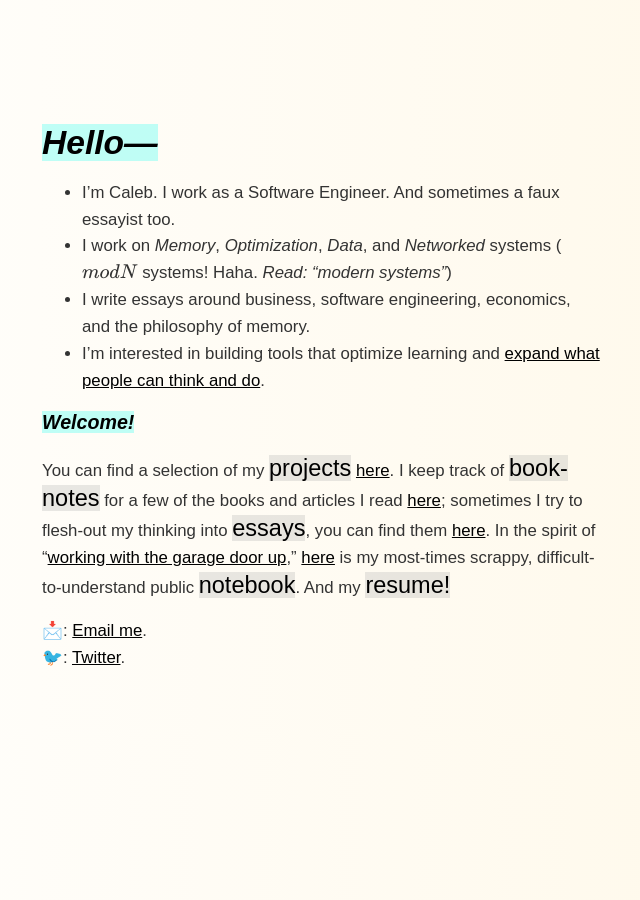
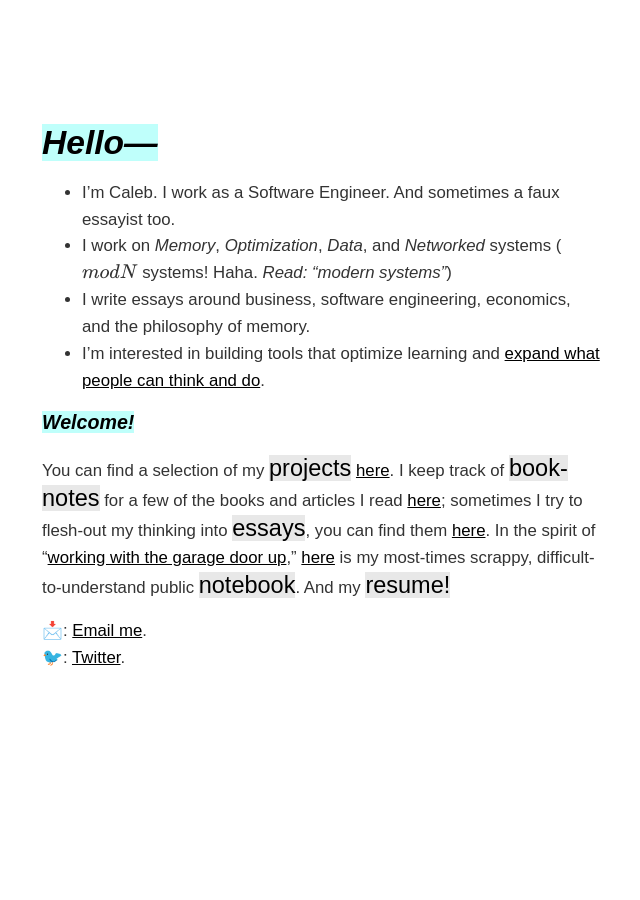
Before and after one commit to dCO2/rococo, a Jekyll site: the page built from index.md, in a window 1280 px wide. Shown: the whole page, without its empty margins (334-974 px from the left). Built offline with Jekyll 4.4.1, drawn with Linux system fonts in a browser that asks for light colours; some web fonts are replaced; formulas are drawn with MathJax 3.

Commit message:
Update styles.css

```diff
--- a/assets/css/styles.css
+++ b/assets/css/styles.css
@@ -15,8 +15,6 @@ body {
     font-family: 'LMRomanDemi10', sans-serif; */
     text-align: left;
     font-size: 14px;
-    background: linear-gradient(to right, rgba(255,255,255,1), rgba(255, 248, 231, 1));
-
 
 }
 
```
